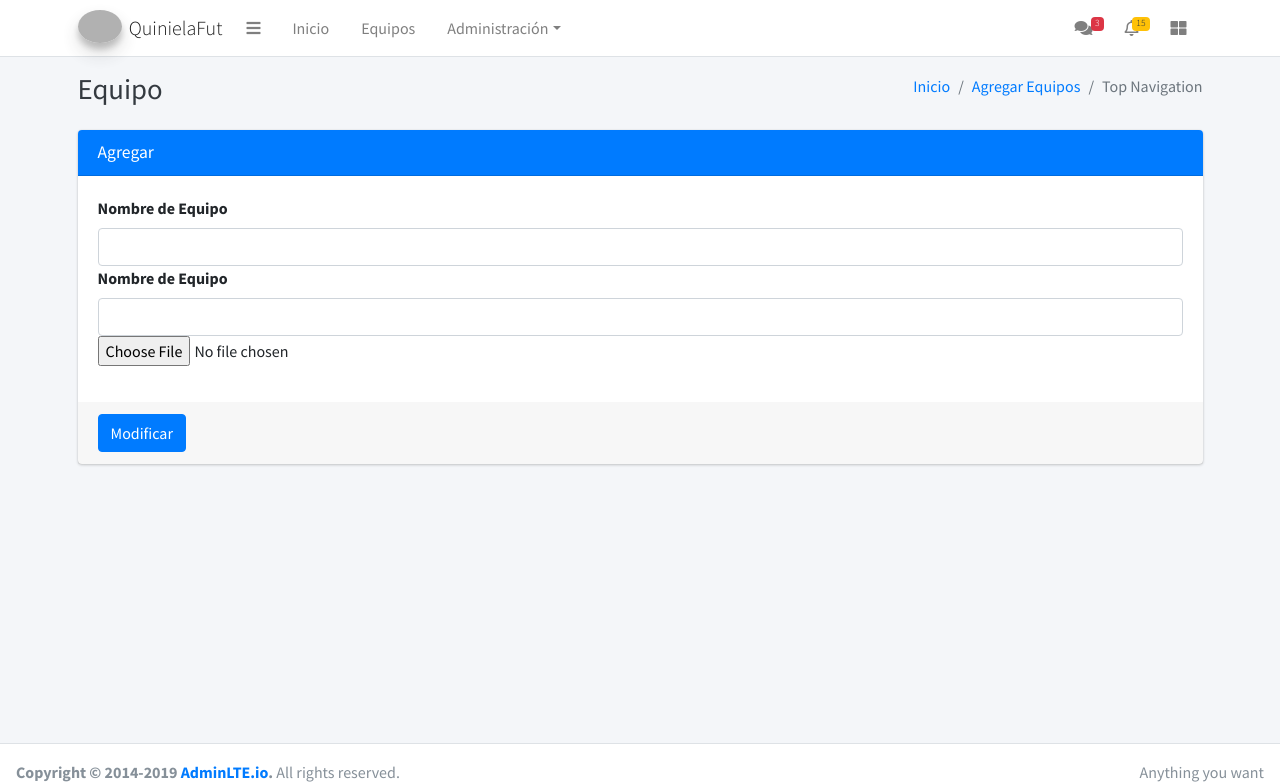
After one commit to giles14/quinielafut, a PHP site: template views/formularioModificarEquipo.twig in a window 1280 px wide. The commit adds this page. Shown: the top 783 px of the page. Run offline with PHP 8.4, Linux system fonts and the light colour scheme; the template is opened without the code that fills it, so the values that code supplies are empty; some libraries are stand-ins or nearby versions; grey boxes are pictures that could not be loaded.

```diff
--- a/app/Models/Equipo.php
+++ b/app/Models/Equipo.php
@@ -5,5 +5,8 @@
 class Equipo extends Model{
     protected $table = 'equipos';
     protected $primaryKey = 'id_equipo';
+    protected $equipo;
+    protected $logoImg;
+    protected $campeonatos;
 
 }
--- /dev/null
+++ b/views/formularioModificarEquipo.twig
@@ -0,0 +1,49 @@
+{% extends "layout.twig" %}
+{% block title  %} Quiniela Fut - Equipos {% endblock %}
+
+{% block sectionTitle %}
+    Equipo
+{% endblock %}
+{% block messages %}
+    {% if successMessages %}
+     <div class="alert alert-success alert-dismissible">
+                  <button type="button" class="close" data-dismiss="alert" aria-hidden="true">×</button>
+                  <h5><i class="icon fas fa-check"></i> Realizado</h5>
+                    {{ successMessages }}
+     </div>
+     {% endif %}
+     {% if errorMessages %}
+     <div class="alert alert-danger alert-dismissible">
+                  <button type="button" class="close" data-dismiss="alert" aria-hidden="true">×</button>
+                  <h5><i class="icon fas fa-ban"></i> Error!</h5>
+                  {{ errorMessages }}
+                  {# Los datos proporcionados no pasaron la validación intenta nuevamente con datos válidos. #}
+                </div>
+     {% endif %}
+{% endblock %}
+{% block mainContent %}
+<div class="card card-primary">
+              <div class="card-header">
+                <h3 class="card-title">Agregar</h3>
+              </div>
+              <!-- /.card-header -->
+              <!-- form start -->
+              <form action="" role="form" method="post" enctype="multipart/form-data" >
+                <div class="card-body">
+                  <div class="form-group">
+                    <label for="nameEquipo">Nombre de Equipo</label>
+                    <input type="text" class="form-control" id="nameEquipo" name="equipo" value="{{equipos.equipo}}" placeholder="">
+                    <label for="umberChampionships">Nombre de Equipo</label>
+                    <input type="text" class="form-control" id="numberChampionships" name="campeonatos" value="{{equipos.campeonatos}}" placeholder="">
+                    <input type="file" name="logo" value="{{equipos.equipo}}">
+                  </div>
+                </div>
+
+                <!-- /.card-body -->
+
+                <div class="card-footer">
+                  <button type="submit" class="btn btn-primary">Modificar</button>
+                </div>
+              </form>
+            </div>
+{% endblock %}
```
Also changed, not shown: app/Controllers/EquipoController.php (+41 -3 lines), public/index.php (+12 -0 lines).
